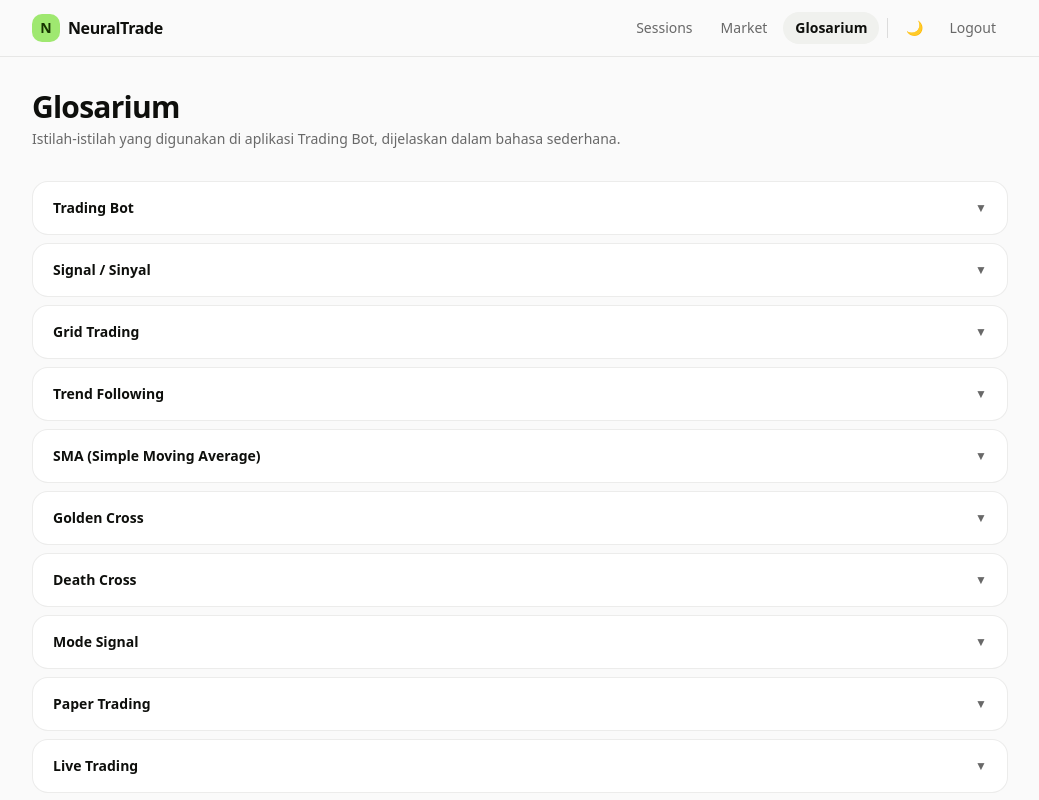
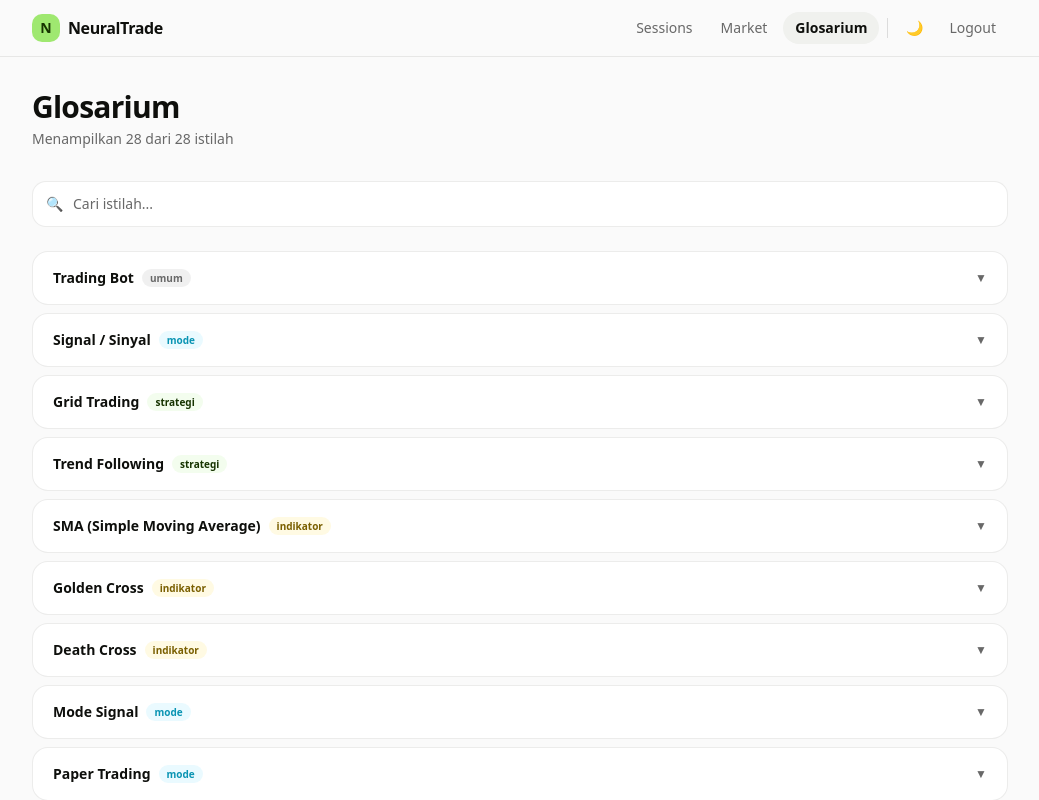
Before and after one commit to jhontea/nt, a Next.js app in the folder frontend/: page /glossary in a window 1280 px wide. Shown: the top 800 px of the page, without its empty margins (120-1159 px from the left). Built offline with nearby package versions, Linux system fonts and the light colour scheme.

Commit message:
feat(ui): improve glossary — search, category badges, empty state

```diff
--- a/frontend/src/app/glossary/page.tsx
+++ b/frontend/src/app/glossary/page.tsx
@@ -1,134 +1,203 @@
 'use client'
+import { useState } from 'react'
 import { Navbar } from '@/components/Navbar'
 
-const terms = [
+type Category = 'strategi' | 'mode' | 'indikator' | 'order' | 'umum'
+
+const terms: Array<{ term: string; desc: string; category: Category }> = [
   {
     term: 'Trading Bot',
     desc: 'Program otomatis yang melakukan jual-beli crypto berdasarkan aturan (strategi) yang sudah ditentukan. Bot bekerja 24/7 tanpa perlu diawasi terus-menerus.',
+    category: 'umum',
   },
   {
     term: 'Signal / Sinyal',
     desc: 'Peringatan dari bot bahwa saat yang tepat untuk membeli atau menjual. Di mode Signal, bot hanya memberi sinyal — Anda yang memutuskan untuk eksekusi atau tidak.',
+    category: 'mode',
   },
   {
     term: 'Grid Trading',
     desc: 'Strategi memasang order beli di harga rendah dan order jual di harga tinggi secara berulang dalam range harga tertentu. Semakin banyak grid, semakin rapat level harganya. Cocok untuk pasar yang sideways (harga bergerak naik-turun dalam range).',
+    category: 'strategi',
   },
   {
     term: 'Trend Following',
     desc: 'Strategi yang mengikuti arah pasar. Jika harga sedang naik (uptrend), bot akan membeli. Jika harga sedang turun (downtrend), bot akan menjual. Strategi ini menggunakan indikator SMA untuk mendeteksi tren.',
+    category: 'strategi',
   },
   {
     term: 'SMA (Simple Moving Average)',
     desc: 'Rata-rata harga penutupan dalam periode tertentu. Contoh: SMA 10 = rata-rata harga 10 candle terakhir. SMA cepat (fast) lebih sensitif terhadap perubahan harga, SMA lambat (slow) lebih stabil.',
+    category: 'indikator',
   },
   {
     term: 'Golden Cross',
     desc: 'Sinyal BELI. Terjadi ketika SMA cepat (misal SMA 10) naik melewati SMA lambat (misal SMA 30). Menandakan awal tren naik.',
+    category: 'indikator',
   },
   {
     term: 'Death Cross',
     desc: 'Sinyal JUAL. Terjadi ketika SMA cepat turun melewati SMA lambat. Menandakan awal tren turun.',
+    category: 'indikator',
   },
   {
     term: 'Mode Signal',
     desc: 'Mode paling aman. Bot hanya menganalisis pasar dan mencatat sinyal. Tidak ada uang yang digunakan. Cocok untuk belajar dan menguji strategi.',
+    category: 'mode',
   },
   {
     term: 'Paper Trading',
     desc: 'Mode simulasi. Bot melakukan trading dengan uang virtual ($1000 saldo awal). Hasil trading (profit/rugi) dicatat secara virtual. Cocok untuk menguji strategi tanpa risiko kehilangan uang sungguhan.',
+    category: 'mode',
   },
   {
     term: 'Live Trading',
     desc: 'Mode trading sungguhan. Bot menggunakan API key TokoCrypto Anda untuk melakukan jual-beli real di akun Anda. RISIKO TINGGI — pastikan strategi sudah teruji sebelum menggunakan mode ini.',
+    category: 'mode',
   },
   {
     term: 'P&L (Profit and Loss)',
     desc: 'Keuntungan dan kerugian dari hasil trading. P&L positif (+) berarti untung, negatif (-) berarti rugi.',
+    category: 'umum',
   },
   {
     term: 'Realized P&L',
     desc: 'Keuntungan/kerugian dari posisi yang sudah ditutup (sudah dijual). Ini adalah profit/rugi yang sudah "real" atau pasti.',
+    category: 'umum',
   },
   {
     term: 'Unrealized P&L',
     desc: 'Keuntungan/kerugian dari posisi yang masih terbuka (belum dijual). Masih bisa berubah mengikuti harga pasar.',
+    category: 'umum',
   },
   {
     term: 'Virtual Balance',
     desc: 'Saldo virtual untuk Paper Trading. Dimulai dari $1000. Bertambah jika profit, berkurang jika rugi. Bukan uang sungguhan.',
+    category: 'umum',
   },
   {
     term: 'Trading Pair',
     desc: 'Pasangan mata uang crypto yang diperdagangkan. Contoh: BTC_USDT berarti membeli/menjual Bitcoin menggunakan USDT. ETH_IDR berarti ETH menggunakan Rupiah.',
+    category: 'umum',
   },
   {
     term: 'Order',
     desc: 'Pesanan untuk membeli atau menjual crypto. Ada dua jenis utama: Market Order (langsung dieksekusi di harga pasar) dan Limit Order (dieksekusi di harga tertentu).',
+    category: 'order',
   },
   {
     term: 'Market Order',
     desc: 'Order yang langsung dieksekusi di harga pasar terbaik yang tersedia. Cepat, tapi harga final bisa sedikit berbeda dari harga yang terlihat (slippage).',
+    category: 'order',
   },
   {
     term: 'Limit Order',
     desc: 'Order yang hanya dieksekusi jika harga mencapai level yang ditentukan. Contoh: pasang Limit Order beli BTC di harga 60,000 — order hanya jalan jika harga BTC turun ke 60,000.',
+    category: 'order',
   },
   {
     term: 'API Key',
     desc: 'Kunci akses yang menghubungkan bot trading ke akun TokoCrypto Anda. Dapatkan dari website TokoCrypto &gt; Settings &gt; API Management. Jaga kerahasiaan API Key dan Secret Key Anda!',
+    category: 'umum',
   },
   {
     term: 'Session',
     desc: 'Satu sesi trading dengan strategi, pair, dan konfigurasi tertentu. Anda bisa membuat banyak session dengan strategi berbeda secara bersamaan.',
+    category: 'umum',
   },
   {
     term: 'Win Rate',
     desc: 'Persentase jumlah trade yang profit dibanding total trade. Contoh: Win Rate 60% berarti dari 10 trade, 6 di antaranya profit.',
+    category: 'umum',
   },
   {
     term: 'Balance',
     desc: 'Saldo akun. Untuk Paper Trading, balance awal $1000. Untuk Live Trading, balance adalah saldo real akun TokoCrypto Anda.',
+    category: 'umum',
   },
   {
     term: 'Grid Count',
     desc: 'Jumlah level harga dalam strategi Grid Trading. Makin banyak grid, makin rapat jarak antar level. Contoh: range harga 60,000-70,000 dengan grid count 10 berarti ada 10 level dengan jarak ~$1,000 per level.',
+    category: 'strategi',
   },
   {
     term: 'Candlestick / Candle',
     desc: 'Grafik yang menampilkan harga open, high, low, close dalam periode tertentu (1 menit, 5 menit, 1 jam, dll). Setiap "candle" mewakili satu periode.',
+    category: 'indikator',
   },
   {
     term: 'Slippage',
     desc: 'Perbedaan antara harga yang diharapkan dengan harga eksekusi aktual. Terjadi saat pasar bergerak cepat. Makin likuid pair-nya, makin kecil slippage.',
+    category: 'order',
   },
   {
     term: 'DCA (Dollar Cost Average)',
     desc: 'Strategi membeli aset dalam jumlah tetap secara rutin (misal $10 setiap hari), tanpa peduli harga naik atau turun. Tujuannya adalah merata-ratakan harga beli sehingga tidak perlu timing pasar. Cocok untuk investasi jangka panjang.',
+    category: 'strategi',
   },
   {
     term: 'Take Profit',
     desc: 'Level harga dimana bot akan menjual untuk mengunci keuntungan. Contoh: take profit 5% berarti bot akan menjual jika harga naik 5% dari harga rata-rata beli.',
+    category: 'strategi',
   },
   {
     term: 'Interval DCA',
     desc: 'Jarak waktu antar pembelian pada strategi DCA. Contoh: interval 1 jam berarti bot akan membeli setiap 1 jam sekali. Makin pendek interval, makin sering beli. Pilihan umum: 1 jam, 6 jam, 12 jam, 1 hari, 1 minggu.',
+    category: 'strategi',
   },
 ]
 
+const categoryColors: Record<Category, string> = {
+  strategi: 'bg-[rgba(159,232,112,0.12)] text-[#163300] dark:text-[#9fe870]',
+  mode: 'bg-[rgba(56,200,255,0.1)] text-[#0994b3] dark:text-[#5dd8f5]',
+  indikator: 'bg-[rgba(255,209,26,0.12)] text-[#7a5f00] dark:text-[#f5c842]',
+  order: 'bg-[rgba(208,50,56,0.08)] text-[#d03238] dark:text-[#ff6b6f]',
+  umum: 'bg-[rgba(14,15,12,0.06)] dark:bg-[rgba(232,235,230,0.06)] text-[#686868] dark:text-[#898989]',
+}
+
 export default function GlossaryPage() {
+  const [search, setSearch] = useState('')
+
+  const filtered = terms.filter(t =>
+    t.term.toLowerCase().includes(search.toLowerCase()) ||
+    t.desc.toLowerCase().includes(search.toLowerCase())
+  )
+
   return (
     <div className="min-h-screen bg-[#fafafa] dark:bg-[#141411]">
       <Navbar active="glossary" />
       <div className="max-w-5xl mx-auto px-4 sm:px-6 py-8">
         <h1 className="text-3xl font-black text-[#0e0f0c] dark:text-[#e8ebe6] tracking-tight mb-1">Glosarium</h1>
-        <p className="text-sm text-[#686868] dark:text-[#898989] mb-8">Istilah-istilah yang digunakan di aplikasi Trading Bot, dijelaskan dalam bahasa sederhana.</p>
+        <p className="text-sm text-[#686868] dark:text-[#898989] mb-8">Menampilkan {filtered.length} dari {terms.length} istilah</p>
+
+        <div className="relative mb-6">
+          <input
+            type="text"
+            placeholder="Cari istilah..."
+            value={search}
+            onChange={e => setSearch(e.target.value)}
+            className="w-full px-4 py-3 pl-10 bg-white dark:bg-[#1e201c] border border-[rgba(14,15,12,0.08)] dark:border-[rgba(232,235,230,0.08)] rounded-[14px] text-sm text-[#0e0f0c] dark:text-[#e8ebe6] placeholder-[#686868] dark:placeholder-[#898989] focus:outline-none focus:ring-2 focus:ring-[rgba(159,232,112,0.4)] focus:border-[#9fe870]"
+          />
+          <span className="absolute left-3.5 top-1/2 -translate-y-1/2 text-[#686868] dark:text-[#898989] text-sm">🔍</span>
+        </div>
+
+        {filtered.length === 0 && (
+          <div className="text-center py-12">
+            <p className="text-[#686868] dark:text-[#898989] text-sm">Tidak ada istilah yang cocok dengan &quot;{search}&quot;</p>
+            <button onClick={() => setSearch('')} className="mt-2 text-[#9fe870] text-sm font-medium hover:underline">Reset pencarian</button>
+          </div>
+        )}
 
         <div className="space-y-2">
-          {terms.map(t => (
+          {filtered.map(t => (
             <details key={t.term} className="bg-white dark:bg-[#1e201c] rounded-[16px] border border-[rgba(14,15,12,0.08)] dark:border-[rgba(232,235,230,0.08)] overflow-hidden group">
               <summary className="px-5 py-4 cursor-pointer hover:bg-[#f0f1ee] dark:hover:bg-[#252822] transition font-semibold text-[#0e0f0c] dark:text-[#e8ebe6] text-sm flex items-center justify-between list-none gap-4">
-                <span className="flex-1 min-w-0">{t.term}</span>
+                <span className="flex-1 min-w-0 flex items-center gap-2">
+                  {t.term}
+                  <span className={`text-[10px] px-2 py-0.5 rounded-full font-semibold flex-shrink-0 ${categoryColors[t.category]}`}>
+                    {t.category}
+                  </span>
+                </span>
                 <span className="text-[#686868] dark:text-[#898989] group-open:rotate-180 transition-transform text-xs flex-shrink-0">▼</span>
               </summary>
               <div className="px-5 pt-1 pb-4 text-sm text-[#686868] dark:text-[#898989] leading-relaxed border-t border-[rgba(14,15,12,0.06)] dark:border-[rgba(232,235,230,0.06)]">
```
